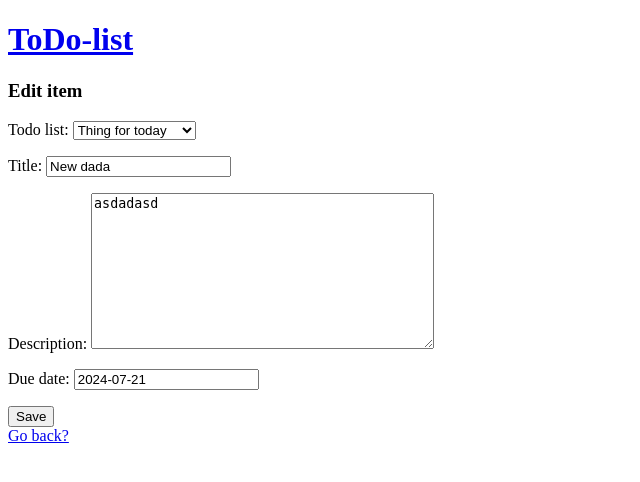
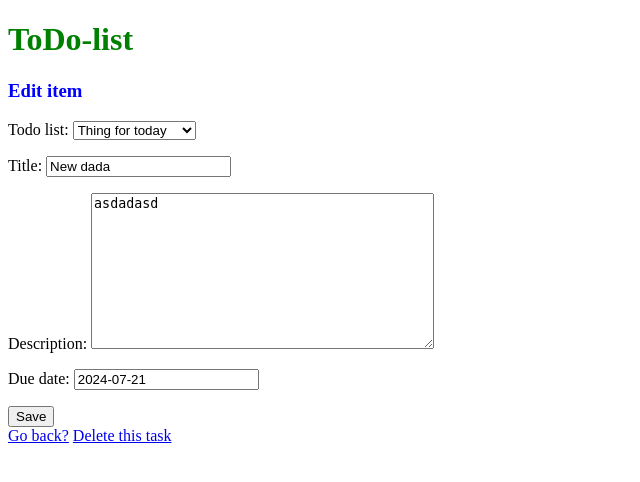
Before and after one commit to muratbekj2006/ToDo-list, a Django app: page /todo-list/3/item/update/3/ in a window 1280 px wide. Shown: the top 482 px of the page, without its empty margins (0-640 px from the left). Run offline with Django 5.2, Linux system fonts and the light colour scheme; data comes from the database, SQL or seed files in the repository; both versions use the stored data as it was after the commit.

Commit message:
Static files (css) config

```diff
--- a/templates/base.html
+++ b/templates/base.html
@@ -1,16 +1,21 @@
+{% load static %}
 <!DOCTYPE html>
 <html lang="en">
 <head>
     <meta charset="UTF-8">
     <meta name="viewport" content="width=device-width, initial-scale=1.0">
     <title>ToDo</title>
+    <link rel="stylesheet" href="{% static 'css/styles.css' %}">
 </head>
 <body>
     <header>
         <div>
-            <a href="{% url 'home' %}">
-                <h1>ToDo-list</h1>
-            </a>
+            <h1>
+                <a href="{% url 'home' %}">
+                    ToDo-list
+                </a>
+            </h1>
+
         </div>
     </header>
     <main>
--- a/templates/todo/item_form.html
+++ b/templates/todo/item_form.html
@@ -16,6 +16,9 @@
 
     <div>
         <a href="{% url 'home' %}">Go back?</a>
+        {% if object.id %}
+            <a href="{% url 'item-delete' todo_list.id object.id %}">Delete this task</a>
+        {% endif %}
     </div>
 
 {% endblock content %}
--- a/templates/todo/todo_list.html
+++ b/templates/todo/todo_list.html
@@ -1,6 +1,6 @@
 
 {% extends "base.html" %}
-
+{% load static %}
 {% block content %}
 <div>
     <div>
@@ -21,6 +21,7 @@
         </ul>
         <p>
             <a href="{% url 'task-add' todo_list.id %}">Add new task</a>
+            <a href="{% url 'list-delete' todo_list.id %}">Delete this list</a>
         </p>
     </div>
 
--- /dev/null
+++ b/todo/static/css/styles.css
@@ -0,0 +1,8 @@
+h1 a{
+    text-decoration: none;
+    color: green;
+}
+
+h3 {
+    color: blue;
+}
--- a/todo/views.py
+++ b/todo/views.py
@@ -72,9 +72,11 @@ class ItemUpdateTaskView(UpdateView):
 class ListDeleteView(DeleteView):
     model = ToDoList
     success_url = reverse_lazy('index')
+    template_name = 'todo/todo_list-delete.html'
 
 class TaskDeleteView(DeleteView):
     model = TodoItem
+    template_name = 'todo/todo_item-delete.html'
 
     def get_success_url(self):
         return reverse_lazy('todo-list', args=[self.kwargs['list_id']])
--- a/todo_project/settings.py
+++ b/todo_project/settings.py
@@ -11,6 +11,7 @@ https://docs.djangoproject.com/en/5.0/ref/settings/
 """
 
 from pathlib import Path
+import os
 
 # Build paths inside the project like this: BASE_DIR / 'subdir'.
 BASE_DIR = Path(__file__).resolve().parent.parent
@@ -119,7 +120,10 @@ USE_TZ = True
 # Static files (CSS, JavaScript, Images)
 # https://docs.djangoproject.com/en/5.0/howto/static-files/
 
-STATIC_URL = 'static/'
+STATIC_URL = '/static/'
+STATICFILES_DIR =[
+    os.path.join(BASE_DIR, 'static')
+]
 
 # Default primary key field type
 # https://docs.djangoproject.com/en/5.0/ref/settings/#default-auto-field
```
Also changed, not shown: db.sqlite3.
